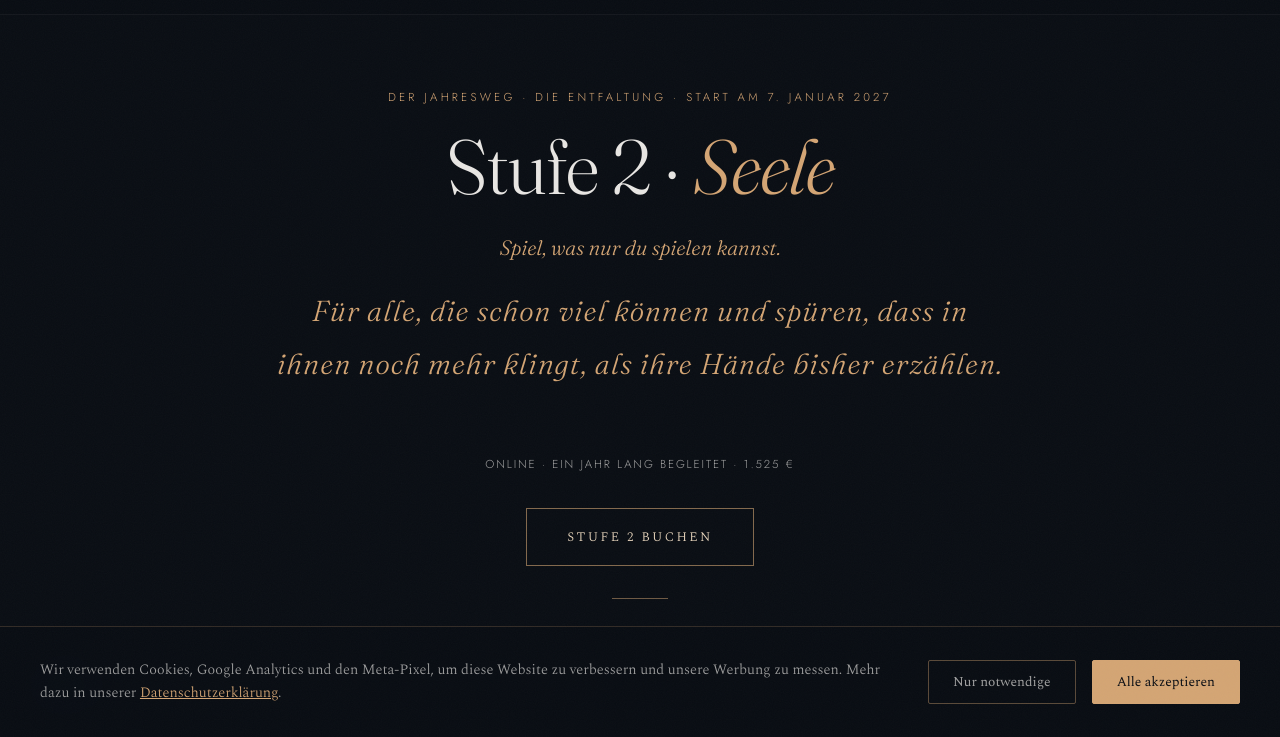
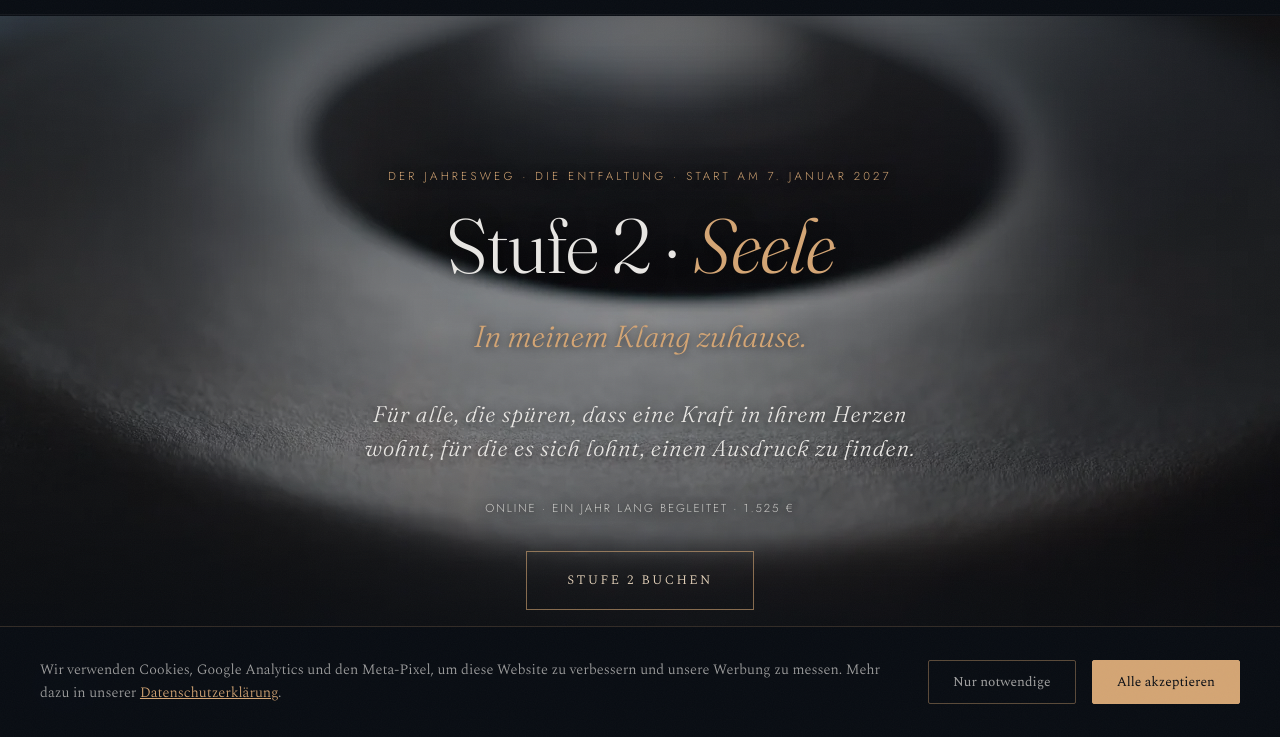
Before and after one commit to nilscasp/handpan-schule-des-lebens, a plain HTML site: page mitgliedschaft/seele/index.html in a window 1280 px wide. Shown: the part 63-800 px from the top of the page. Drawn offline with Linux system fonts and the light colour scheme; no server answers.

Commit message:
Stufe 2: Kopf mit Handpan-Foto statt leerem Kopf, Satz „In meinem Klang zuhause.“, neuer Satz für wen – Entwurf
Co-Authored-By: Claude Opus 5.5 <noreply@anthropic.com>

```diff
--- a/mitgliedschaft/seele/index.html
+++ b/mitgliedschaft/seele/index.html
@@ -67,6 +67,20 @@
         .ms-fakten { color: var(--color-text-muted); font-family: var(--font-nav); text-transform: uppercase; letter-spacing: 0.16em; font-size: 0.72rem; margin: 0.6rem 0 var(--spacing-md); }
         .ms-fakten span { white-space: nowrap; }
         .ms-slogan { font-family: var(--font-serif); font-style: italic; font-weight: 300; font-size: 1.3rem; color: var(--color-accent); margin: 0 0 var(--spacing-sm); }
+        /* Kopf mit Foto (übergangsweise statt Video): Text hell auf dunklem Verlauf, unten nahtlos in den Seitengrund */
+        #main-content .gravur .page-hero-photo.ms-kopf { min-height: min(88vh, 780px); padding: 150px 0 var(--spacing-xl); overflow: hidden; }
+        .ms-kopf .page-hero-photo__img { object-position: center 40%; }
+        .ms-kopf .bg-overlay { background: linear-gradient(to bottom, rgba(10,14,20,0.62) 0%, rgba(10,14,20,0.38) 38%, rgba(10,14,20,0.55) 72%, #0A0E14 100%); }
+        .ms-kopf .page-hero-photo__content { padding: 0 var(--spacing-md); }
+        .ms-kopf h1 { color: var(--color-text); margin-bottom: var(--spacing-sm); text-shadow: 0 2px 18px rgba(0,0,0,0.55); }
+        .ms-kopf .ms-kicker, .ms-kopf .ms-slogan { text-shadow: 0 1px 10px rgba(0,0,0,0.7); }
+        .ms-kopf .ms-slogan { font-size: clamp(1.4rem, 2.6vw, 1.9rem); margin-bottom: var(--spacing-md); }
+        .ms-kopf .hero-subtitle { color: var(--color-text); font-size: clamp(1.1rem, 2vw, 1.4rem); line-height: 1.55; max-width: 34em; margin: 0 auto var(--spacing-md); text-shadow: 0 1px 12px rgba(0,0,0,0.8); }
+        .ms-kopf .ms-fakten { color: rgba(232,230,227,0.82); text-shadow: 0 1px 8px rgba(0,0,0,0.8); }
+        @media (max-width: 768px) {
+            #main-content .gravur .page-hero-photo.ms-kopf { min-height: 92vh; padding: 120px 0 var(--spacing-lg); }
+            .ms-kopf .page-hero-photo__img { object-position: center 30%; }
+        }
         /* Kennst du das? */
         .ms-von-titel { text-align: center; font-family: var(--font-serif); font-weight: 300; font-size: 1.6rem; color: var(--color-text); margin: 0 auto var(--spacing-md); max-width: 560px; }
         .ms-von-titel em { color: var(--color-accent); }
@@ -277,13 +291,27 @@
          ============================================ -->
     <main id="main-content">
     <div id="page-stufe-2" class="page-content active gravur">
-        <!-- 1 · Hero: Stufe, Versprechen, ein Knopf (eigenes Stufen-Video folgt, das Path-Video ist raus) -->
-        <section class="page-hero">
-            <div class="hero-content container-narrow">
+        <!-- 1 · Hero mit Foto (übergangsweise, bis das eigene Stufen-Video da ist): Stufe, Satz, Versprechen, ein Knopf -->
+        <section class="page-hero-photo ms-kopf">
+            <picture>
+                <source type="image/webp"
+                        srcset="/images/optimized/hero-handpan-makro-768.webp 768w, /images/optimized/hero-handpan-makro-1280.webp 1280w, /images/optimized/hero-handpan-makro-1920.webp 1920w"
+                        sizes="100vw">
+                <img src="/images/optimized/hero-handpan-makro-1280.jpg"
+                     srcset="/images/optimized/hero-handpan-makro-768.jpg 768w, /images/optimized/hero-handpan-makro-1280.jpg 1280w, /images/optimized/hero-handpan-makro-1920.jpg 1920w"
+                     sizes="100vw"
+                     width="1920" height="1280"
+                     class="page-hero-photo__img"
+                     alt="Nahaufnahme einer Handpan: der Ding in der Mitte, Licht auf dem Metall"
+                     fetchpriority="high"
+                     decoding="async">
+            </picture>
+            <div class="bg-overlay"></div>
+            <div class="page-hero-photo__content container-narrow">
                 <p class="ms-kicker">Der Jahresweg · die Entfaltung · Start am 7. Januar 2027</p>
                 <h1>Stufe 2 · <em class="ms-gold">Seele</em></h1>
-                <p class="ms-slogan">Spiel, was nur du spielen kannst.</p>
-                <p class="hero-subtitle">Für alle, die schon viel können und spüren, dass in ihnen noch mehr klingt, als ihre Hände bisher erzählen.</p>
+                <p class="ms-slogan">In meinem Klang zuhause.</p>
+                <p class="hero-subtitle">Für alle, die spüren, dass eine Kraft in ihrem Herzen wohnt, für die es sich lohnt, einen Ausdruck zu finden.</p>
                 <p class="ms-fakten"><span>Online</span> · <span>ein Jahr lang begleitet</span> · <span>1.525&nbsp;€</span></p>
                 <a class="cta cta--primary" href="https://buy.stripe.com/4gMdR80zgbvP4TTcHl1ZS0d" onclick="if(window.fbq){fbq('track','InitiateCheckout',{value:1525.00,currency:'EUR',content_name:'Stufe 2 Seele'});}">Stufe 2 buchen</a>
             </div>
```
